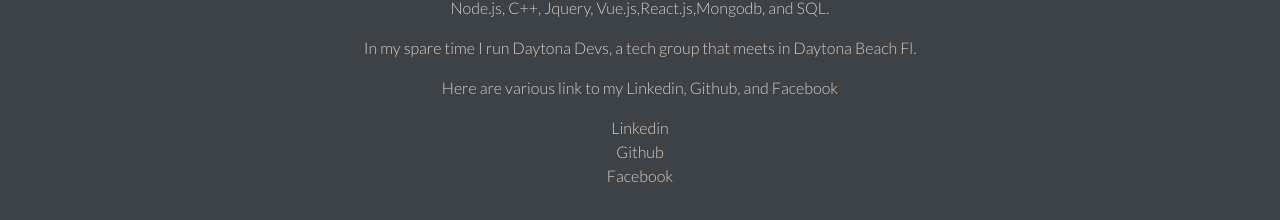
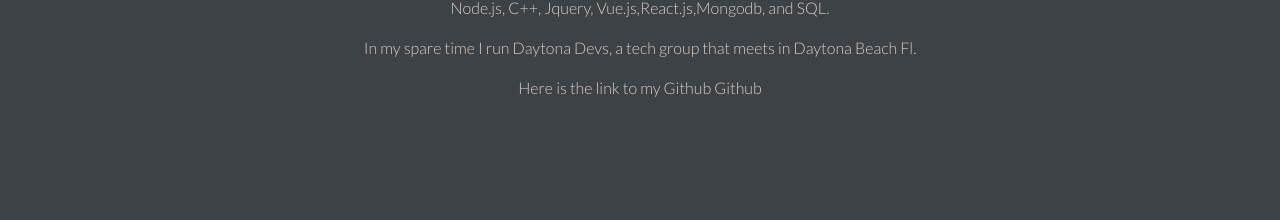
Before and after one commit to wildaces215/portfolio, a Vue app: page /about in a window 1280 px wide. Shown: the part 568-788 px from the top of the page. Built offline with nearby package versions, Linux system fonts and the light colour scheme; what connect-history-api-fallback, vue-swimlane would draw is missing.

Commit message:
Removed Links

```diff
--- a/src/views/About.vue
+++ b/src/views/About.vue
@@ -29,19 +29,11 @@
       >In my spare time I run Daytona Devs, a tech group that meets in Daytona Beach Fl.</p>
       <p
         class="text-center aboutTextPara"
-      >Here are various link to my Linkedin, Github, and Facebook</p>
+      >Here is the link to my Github
+      <a class="aboutTextParaLi" href="https://www.github.com/wildaces215">Github</a>
+      </p>
     </div>
-    <ul class="list-group text-center aboutTextPara">
-      <li>
-        <a class="aboutTextParaLi" href="linkedin.com/in/craig-albertson-3a83b218a">Linkedin</a>
-      </li>
-      <li>
-        <a class="aboutTextParaLi" href="https://www.github.com/wildaces215">Github</a>
-      </li>
-      <li>
-        <a class="aboutTextParaLi" href="https://www.facebook.com/craig.albertson.35">Facebook</a>
-      </li>
-    </ul>
+
   </div>
 </template>
 <script>
```
